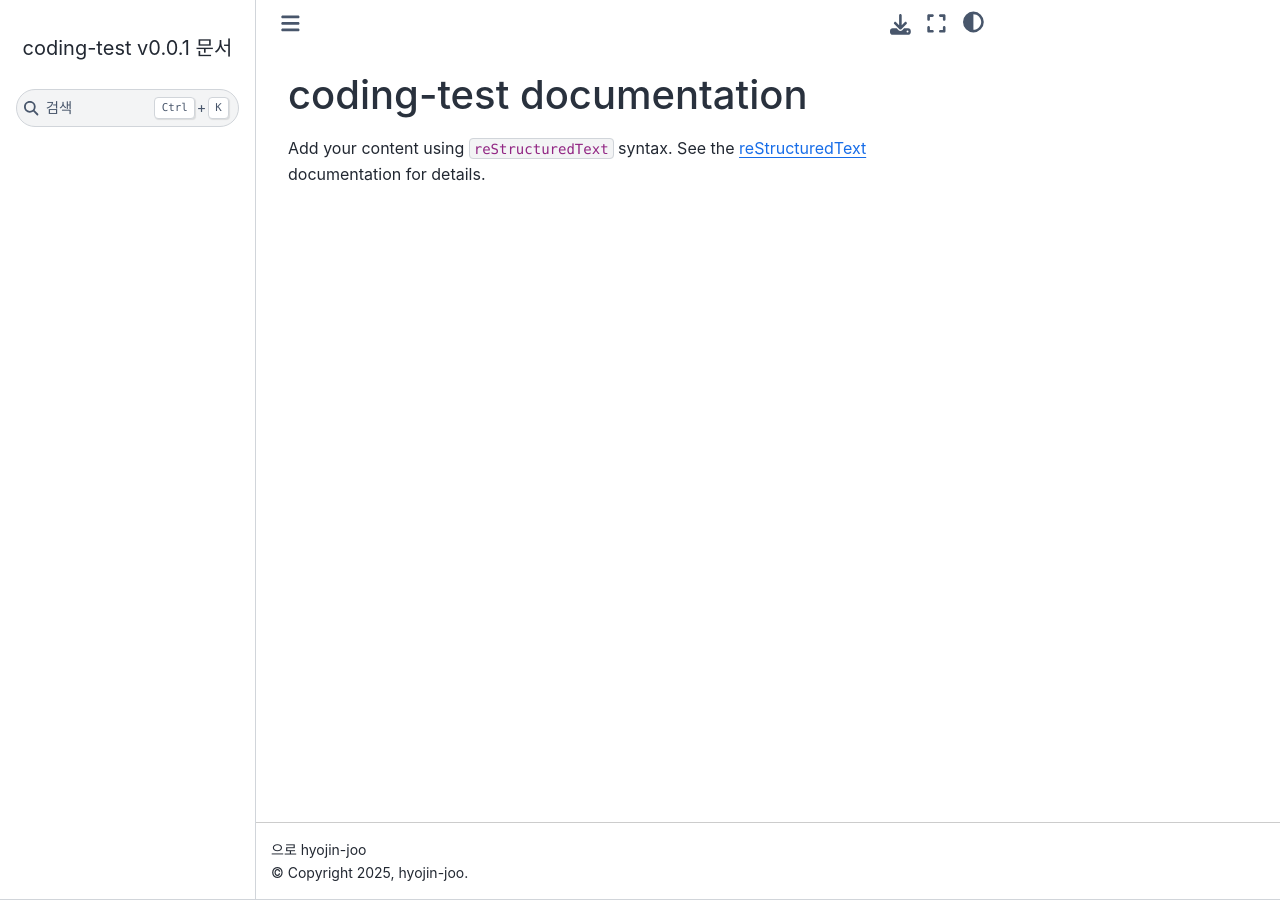
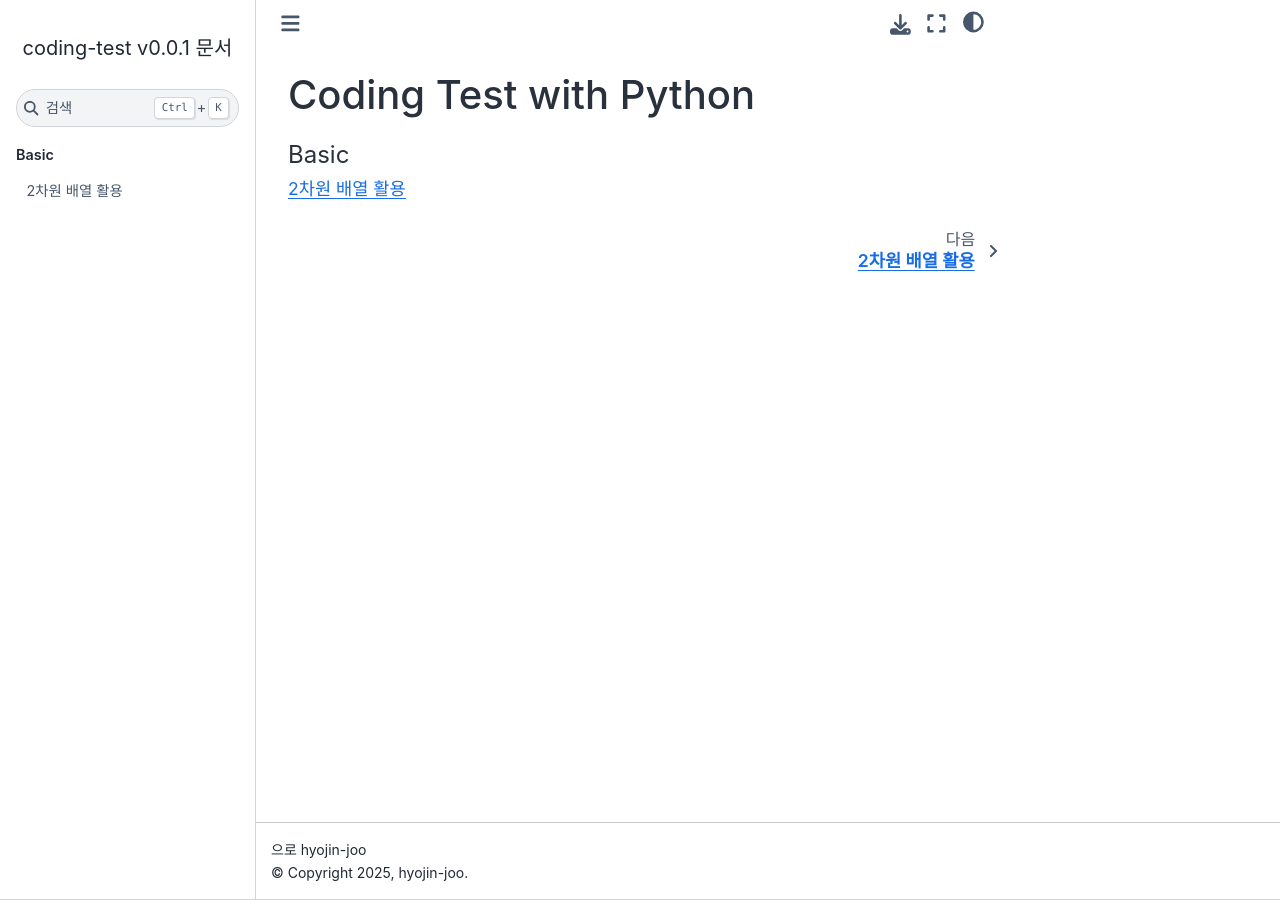
Before and after one commit to dev-hjJoo/CodingTest, a Sphinx documentation site: the page built from source/index.rst, in a window 1280 px wide. Built offline with Sphinx 7.4.7 and the Sphinx Book theme 1.1.4, drawn with Linux system fonts in a browser that asks for light colours.

```diff
--- a/requirements.txt
+++ b/requirements.txt
@@ -1,3 +1,3 @@
 Sphinx==7.4.7
 sphinx-book-theme==1.1.3
-recommonmark==0.7.1
+myst-parser==3.0.1
--- /dev/null
+++ b/source/Basic/2dim_array.md
@@ -0,0 +1 @@
+# 2차원 배열 활용
--- a/source/conf.py
+++ b/source/conf.py
@@ -17,15 +17,14 @@ release = 'v0.0.1'
 import os
 import sys
 
-from recommonmark.parser import CommonMarkParser
-sys.path.insert(0, os.path.abspath('.'))
+source_suffix = {
+    '.rst': 'restructuredtext',
+    '.txt': 'markdown',
+    '.md': 'markdown',
+}
 
-source_parsers = {
-    '.md': CommonMarkParser,
-}
-source_suffix = ['.rst', '.md']
-
-extensions = ['recommonmark']
+extensions = ['myst_parser']
+myst_heading_anchors = 3
 
 templates_path = ['_templates']
 exclude_patterns = []
--- a/source/index.rst
+++ b/source/index.rst
@@ -1,16 +1,10 @@
-.. coding-test documentation master file, created by
-   sphinx-quickstart on Tue Feb 11 16:39:53 2025.
-   You can adapt this file completely to your liking, but it should at least
-   contain the root `toctree` directive.
-
-coding-test documentation
+Coding Test with Python
 =========================
 
-Add your content using ``reStructuredText`` syntax. See the
-`reStructuredText <https://www.sphinx-doc.org/en/master/usage/restructuredtext/index.html>`_
-documentation for details.
 
 
 .. toctree::
    :maxdepth: 2
-   :caption: Contents:
+   :caption: Basic
+
+   Basic/2dim_array.md
```
Also changed, not shown: 1 other file.
